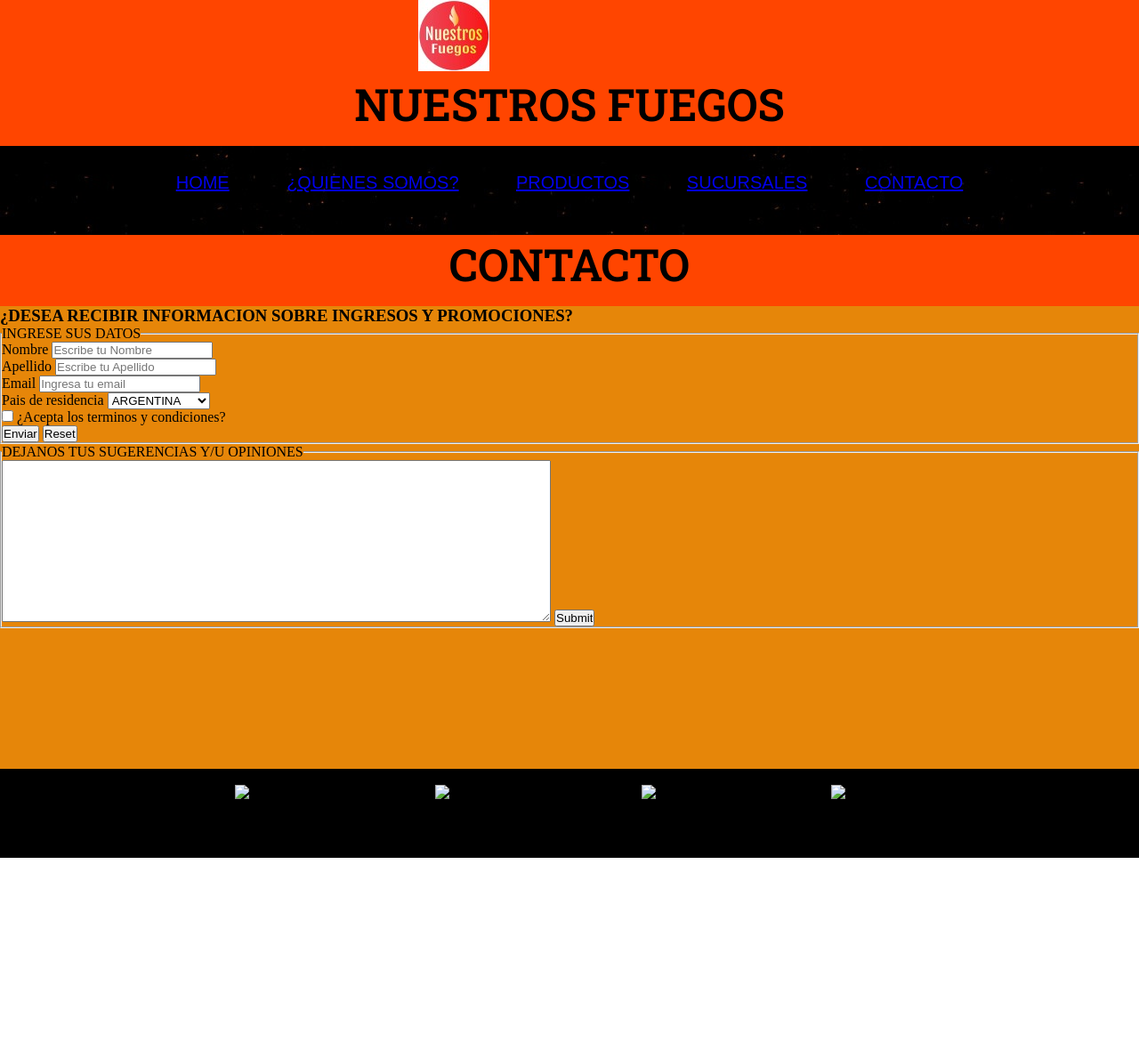
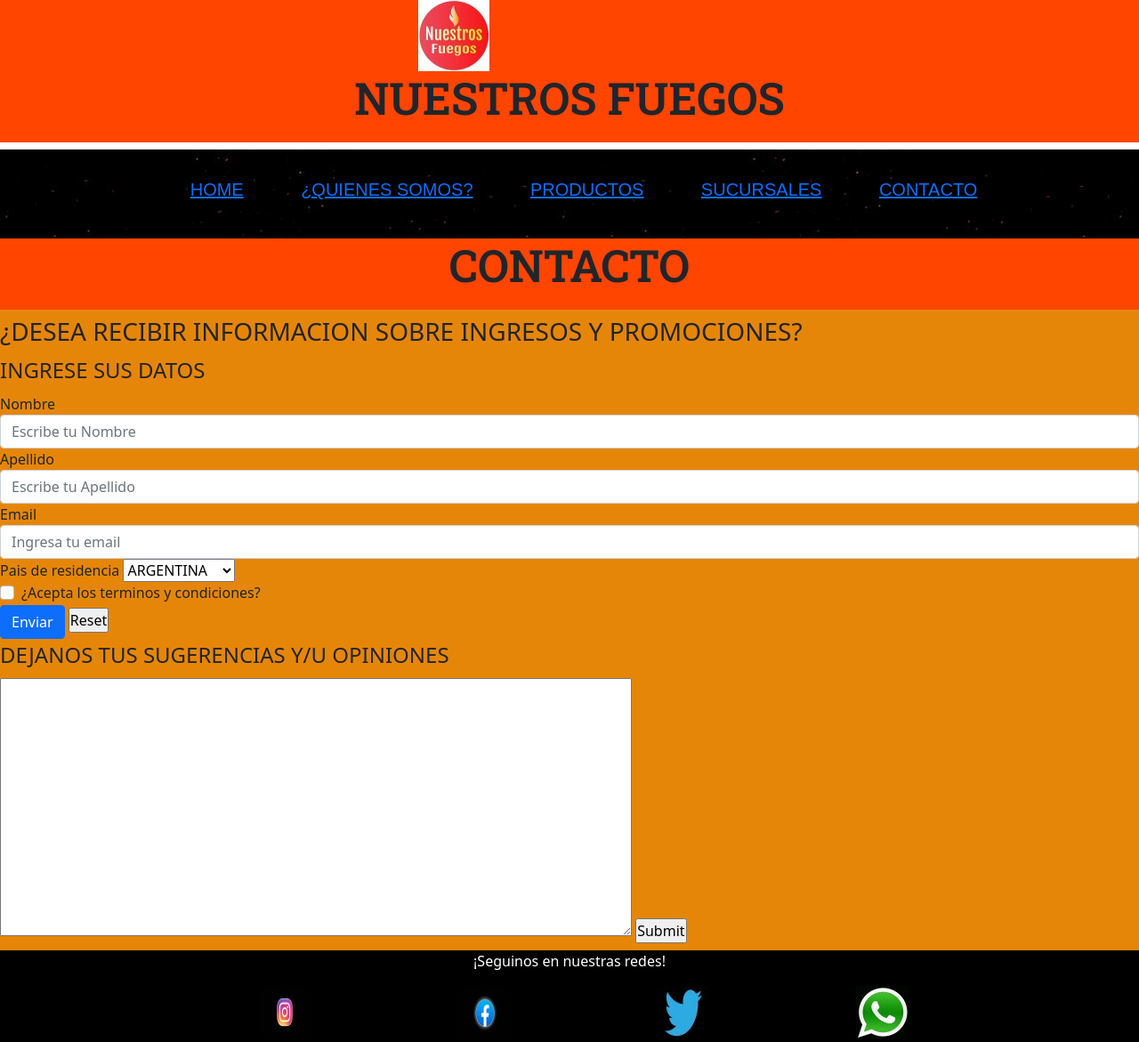
Before and after one commit to RodrigoSabez/RepositorioProyectoFinal, a plain HTML site: page html/contacto.html in a window 1280 px wide. Shown: the top 1171 px of the page at 89% size. Before the commit the page ends 964 px from the top, so only its background shows below. Drawn offline with nearby package versions, Linux system fonts and the light colour scheme.

Commit message:
agregando modificaciones al css

```diff
--- a/css/estilo.css
+++ b/css/estilo.css
@@ -61,19 +61,34 @@ main{
     text-align: center;
 
 }
+.largocontacto{
+    height: 800px;
+}
+
+#padre{
+    text-align: center;
+    font-size: 30px;
+    padding-top: 35px;
+    height: 500px;
+}
 /*main de todas las paginas*/
 /*footer generico*/
 footer{
     top: 20px;
-    height: 100px;
+    height: 140px;
     background-color: black;
     text-align: center;
 }
 .redes{
     display: inline-block;
     width: 220px;
-    justify-content: space-around;
+    justify-content: space-around
 
 
 }
+.titulo{
+    color: white;
+    text-align: center;
+
+}
 /*footer generico*/
--- a/html/contacto.html
+++ b/html/contacto.html
@@ -4,6 +4,8 @@
     <meta charset="UTF-8">
     <meta http-equiv="X-UA-Compatible" content="IE=edge">
     <meta name="viewport" content="width=device-width, initial-scale=1.0">
+    <link href="https://cdn.jsdelivr.net/npm/bootstrap@5.1.3/dist/css/bootstrap.min.css" rel="stylesheet" integrity="sha384-1BmE4kWBq78iYhFldvKuhfTAU6auU8tT94WrHftjDbrCEXSU1oBoqyl2QvZ6jIW3" crossorigin="anonymous">
+    <script src="https://cdn.jsdelivr.net/npm/bootstrap@5.1.3/dist/js/bootstrap.bundle.min.js" integrity="sha384-ka7Sk0Gln4gmtz2MlQnikT1wXgYsOg+OMhuP+IlRH9sENBO0LRn5q+8nbTov4+1p" crossorigin="anonymous"></script>
     <link rel="stylesheet" href="../css/estilo.css">
     <link rel="preconnect" href="https://fonts.googleapis.com">
     <link rel="preconnect" href="https://fonts.gstatic.com" crossorigin>
@@ -104,10 +106,10 @@
     <footer>
         <p class="titulo">¡Seguinos en nuestras redes!</p>
         <ul>
-            <li class="redes"><img src="./img/logoinst.jpg" alt="Instagram"></li>
-            <li class="redes"><img src="./img/logoface.jpg" alt="Facebook"></li>
-            <li class="redes"><img src="./img/logotw.jpg" alt="Twitter"></li>
-            <li class="redes"><img src="./img/logowpp.jpg" alt="WhatsApp"></li>
+            <li class="redes"><img src="../img/logoinst.jpg" alt="Instagram"></li>
+            <li class="redes"><img src="../img/logoface.jpg" alt="Facebook"></li>
+            <li class="redes"><img src="../img/logotw.jpg" alt="Twitter"></li>
+            <li class="redes"><img src="../img/logowpp.jpg" alt="WhatsApp"></li>
 
         </ul>
         <p class="titulo">info@nuestrosfuegos.com</p>
```
Also changed, not shown: html/productos.html (+4 -4 lines), html/quienes_somos.html (+4 -4 lines), html/sucursales.html (+4 -4 lines).
